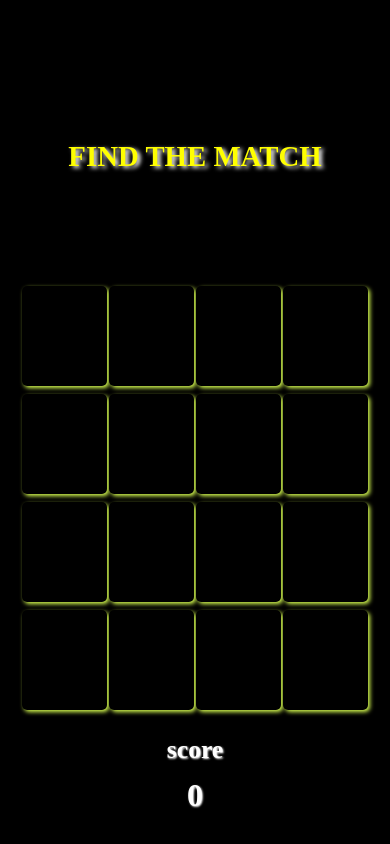
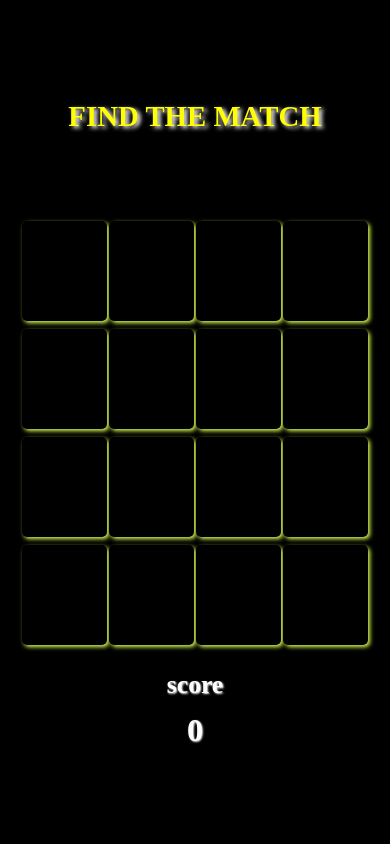
Before and after one commit to AbotulaKarthik/Match-Mania---A-Fun-Memory-Card-Matching-Game, a plain HTML site: page index.html in a window 390 px wide. Drawn offline with Linux system fonts and the light colour scheme.

Commit message:
slight change in css

```diff
--- a/style.css
+++ b/style.css
@@ -94,7 +94,7 @@ body{
 @media screen and (max-width:500px) {
     .box{
         width: 90%;
-        margin-top: 100px;
+        margin-top: 75px;
     }
     .card{
         width: 24%;
@@ -103,7 +103,7 @@ body{
     }
     .h1{
         font-size: 1.8rem;
-        margin-top: 100px;
+        margin-top: 60px;
     }
     .score{
         width: 160px;
```
